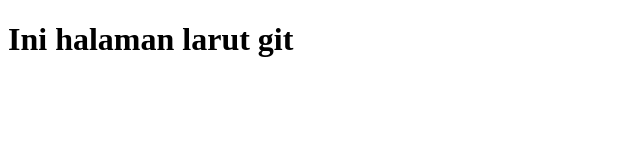
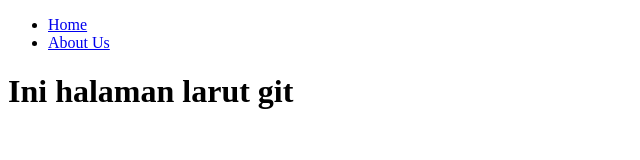
Before and after one commit to zhafranammar/larut-git, a plain HTML site: page index.html in a window 1280 px wide. Shown: the whole page, without its empty margins (0-640 px from the left). Drawn offline with Linux system fonts and the light colour scheme.

Commit message:
add navbar to index.html

```diff
--- a/index.html
+++ b/index.html
@@ -7,6 +7,12 @@
     <title>Larut Git</title>
   </head>
   <body>
+    <nav>
+      <ul>
+        <li><a href="#">Home</a></li>
+        <li><a href="#">About Us</a></li>
+      </ul>
+    </nav>
     <h1>Ini halaman larut git</h1>
   </body>
 </html>
```
